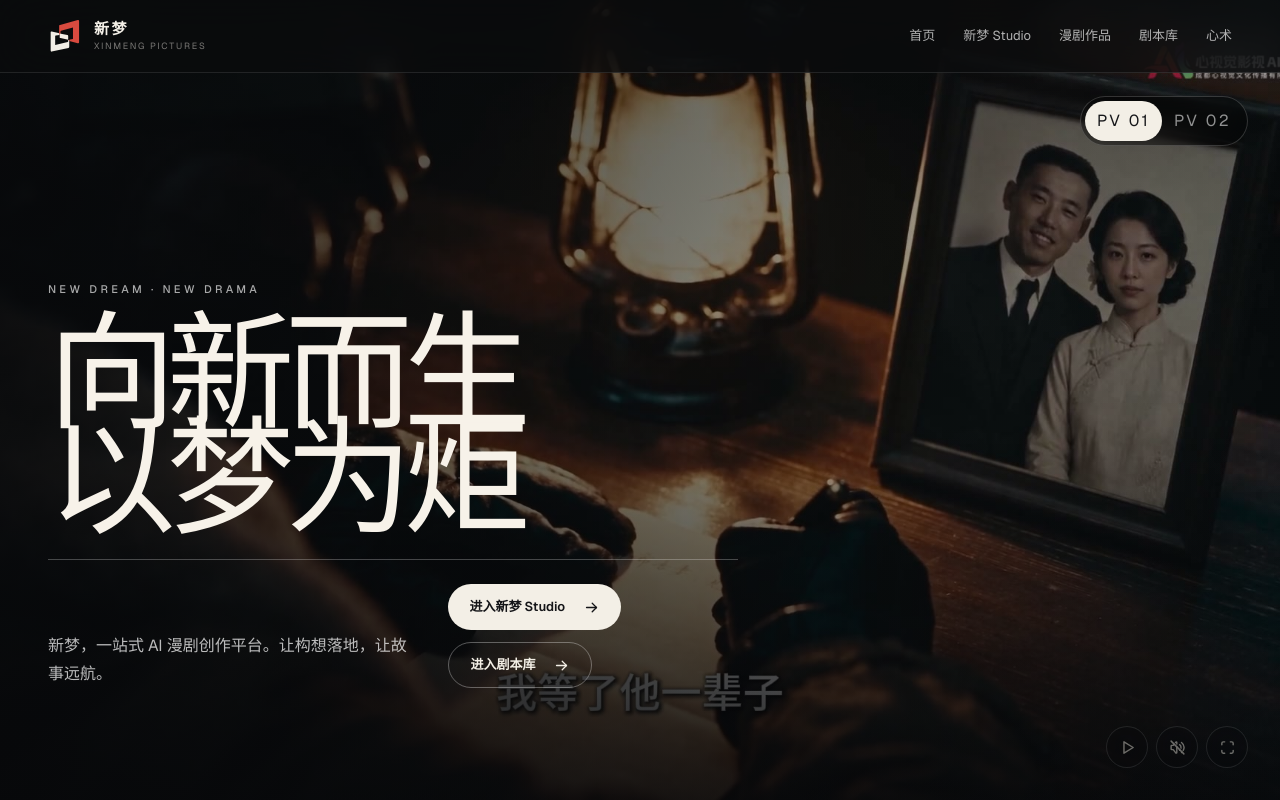
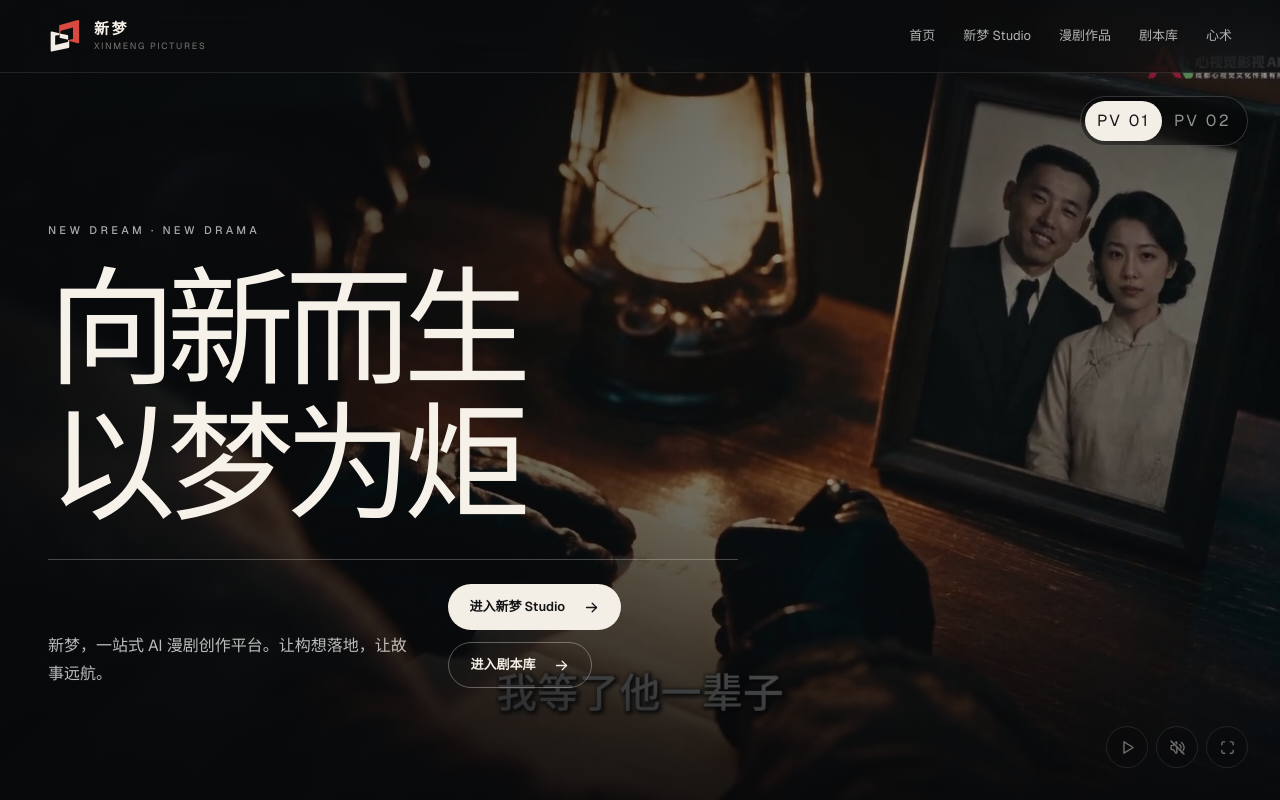
Before and after one commit to tatookan/xzjbk, a Next.js app: page / in a window 1280 px wide. Shown: the top 800 px of the page. Built offline with nearby package versions, Linux system fonts and the light colour scheme; no server answers.

Commit message:
fix: widen hero title line height

```diff
--- a/src/app/page.tsx
+++ b/src/app/page.tsx
@@ -88,7 +88,7 @@ export default function Page() {
             <p className='portal-reveal mb-5 text-[11px] font-medium tracking-[0.3em] text-white/65 uppercase'>
               NEW DREAM · NEW DRAMA
             </p>
-            <h1 className='portal-reveal portal-reveal-delay font-serif text-[clamp(4.2rem,10vw,9.5rem)] leading-[0.82] font-medium tracking-[-0.075em] text-[#f7f2e9]'>
+            <h1 className='portal-reveal portal-reveal-delay font-serif text-[clamp(4.2rem,10vw,9.5rem)] leading-[1.05] font-medium tracking-[-0.075em] text-[#f7f2e9]'>
               向新而生
               <br />
               以梦为炬
```
